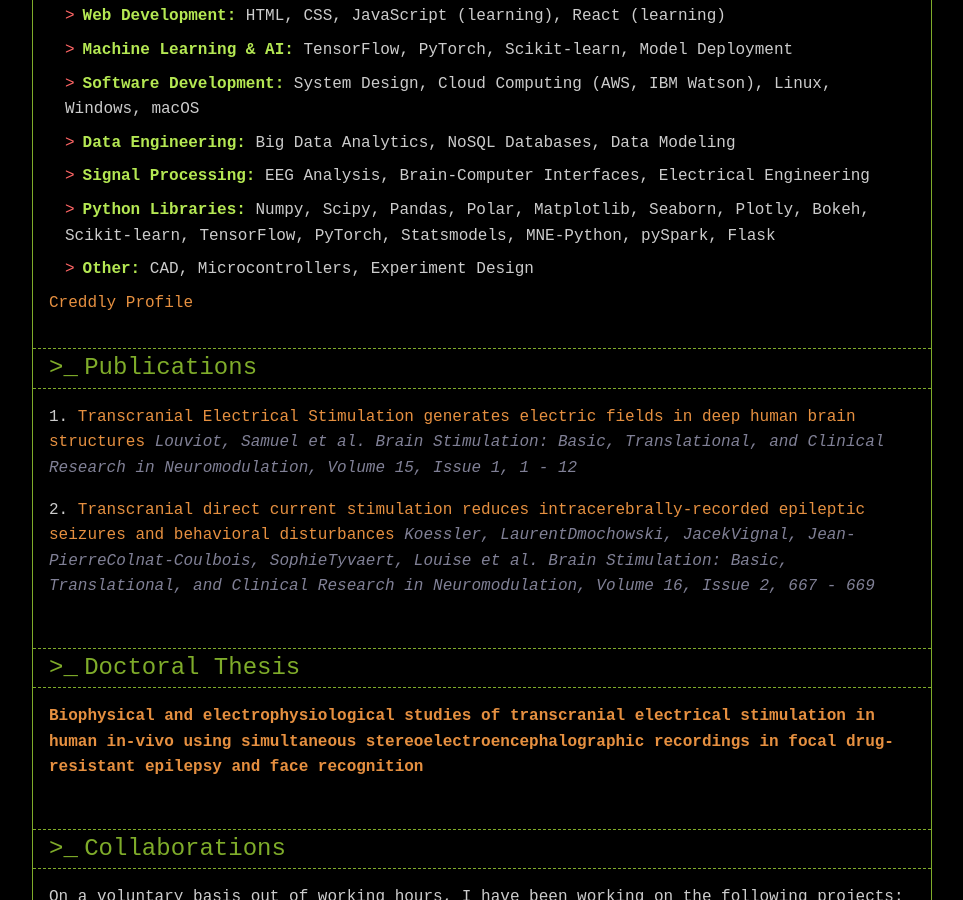
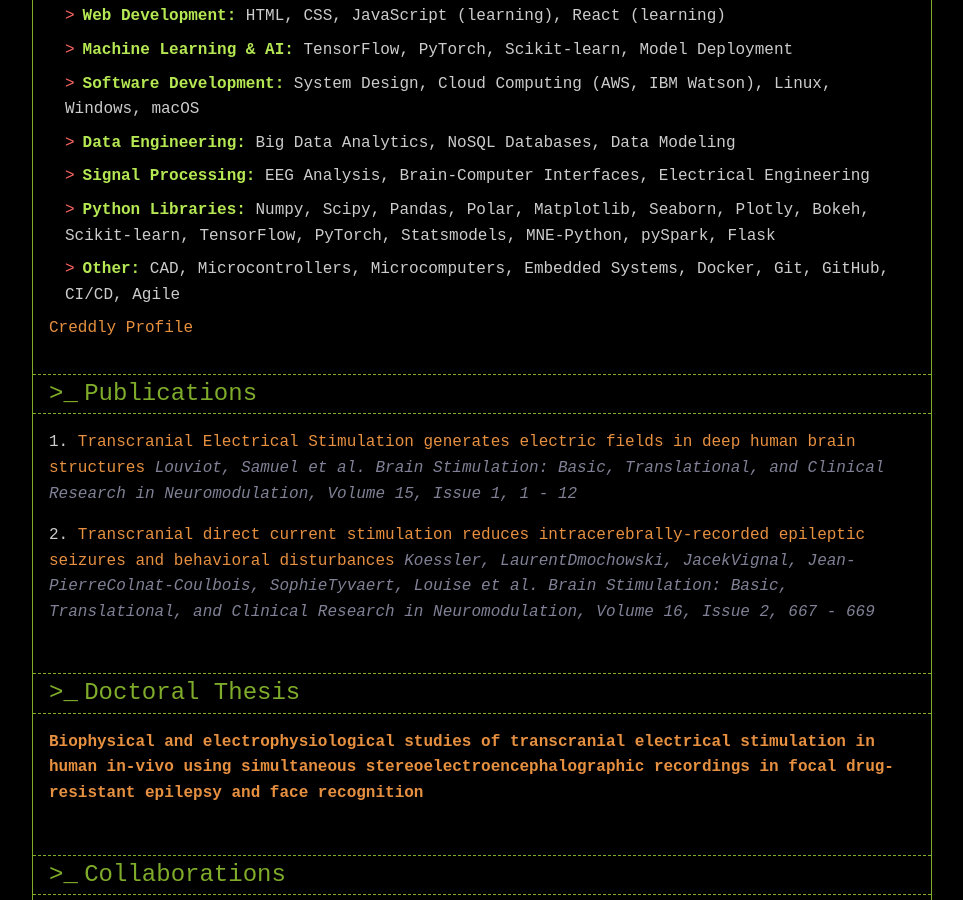
Before and after one commit to Sam54000/Sam54000.github.io, a Jekyll site: the page built from resume.markdown, in a window 1280 px wide and 900 px high, scrolled down 3727 px. Shown: the whole window, without its empty margins (158-1121 px from the left). Built offline with Jekyll 4.4.1, drawn with Linux system fonts in a browser that asks for light colours; some web fonts are replaced.

```diff
--- a/resume.markdown
+++ b/resume.markdown
@@ -155,7 +155,7 @@
             <li><strong class="highlight">Data Engineering:</strong> Big Data Analytics, NoSQL Databases, Data Modeling</li>
             <li><strong class="highlight">Signal Processing:</strong> EEG Analysis, Brain-Computer Interfaces, Electrical Engineering</li>
             <li><strong class="highlight">Python Libraries:</strong> Numpy, Scipy, Pandas, Polar, Matplotlib, Seaborn, Plotly, Bokeh, Scikit-learn, TensorFlow, PyTorch, Statsmodels, MNE-Python, pySpark, Flask</li>
-            <li><strong class="highlight">Other:</strong> CAD, Microcontrollers, Experiment Design</li>
+            <li><strong class="highlight">Other:</strong> CAD, Microcontrollers, Microcomputers, Embedded Systems, Docker, Git, GitHub, CI/CD, Agile</li>
         </ul>
         <a href="https://www.credly.com/users/samuel-louviot.e200ccc5">Creddly Profile</a>
     </div>
```
